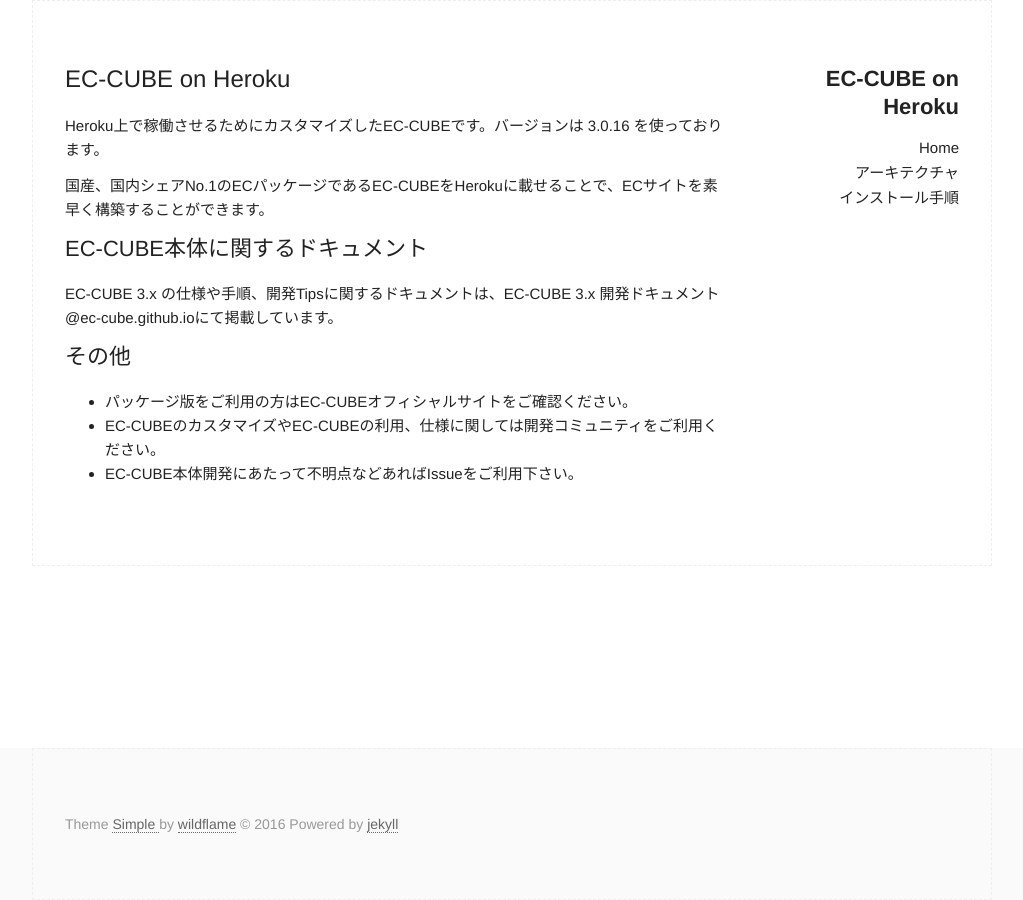
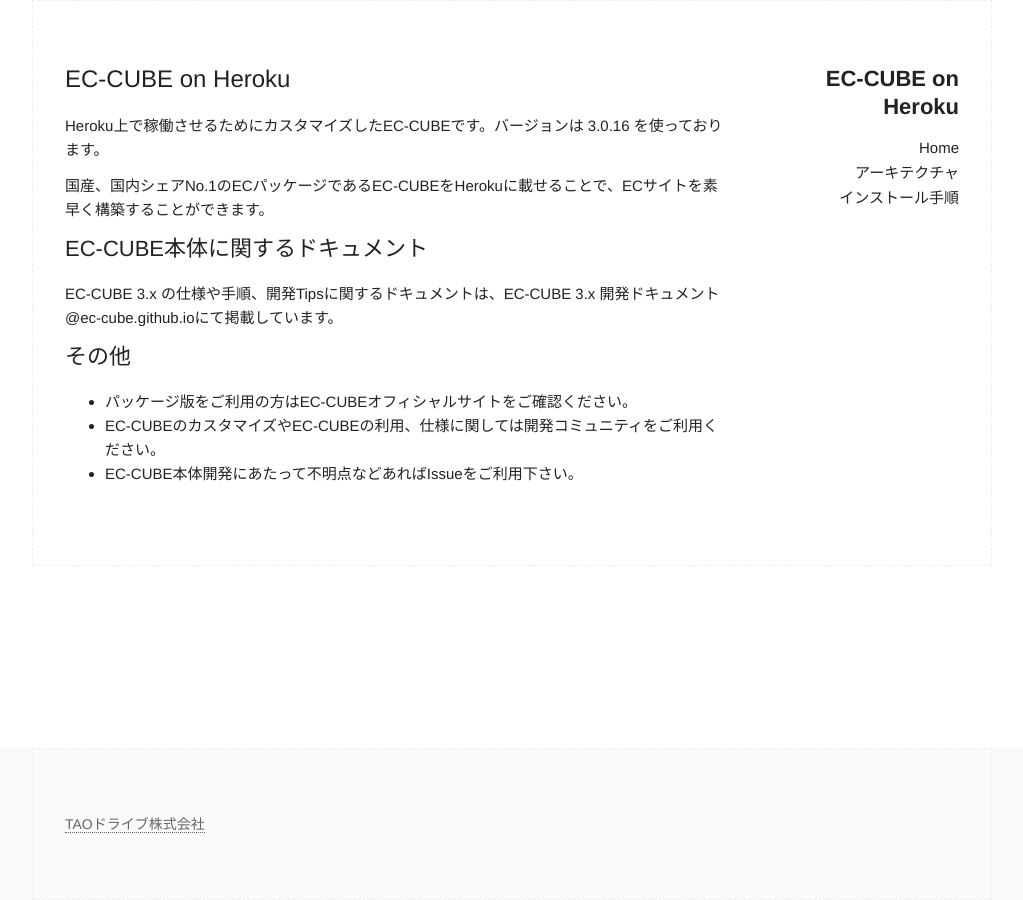
Before and after one commit to taodrive/ec-cube-on-heroku, a Jekyll site: the page built from docs/index.md, in a window 1280 px wide. Shown: the whole page, without its empty margins (128-1151 px from the left). Built offline with Jekyll 4.4.1, drawn with Linux system fonts in a browser that asks for light colours.

Commit message:
Change the footer.

```diff
--- a/docs/_includes/footer.html
+++ b/docs/_includes/footer.html
@@ -2,9 +2,7 @@
   <div class="container">
     <div class="footer left column one-half">
       <section class="small-font">
-        Theme <a href="https://github.com/wild-flame/jekyll-simple"> Simple </a> by <a href="http://wildflame.me">wildflame</a>
-        © 2016
-        Powered by <a href="https://github.com/jekyll/jekyll">jekyll</a>
+      <a href="https://taodrive.com" target="_blank">TAOドライブ株式会社</a>
       </section>
     </div>
 
```
